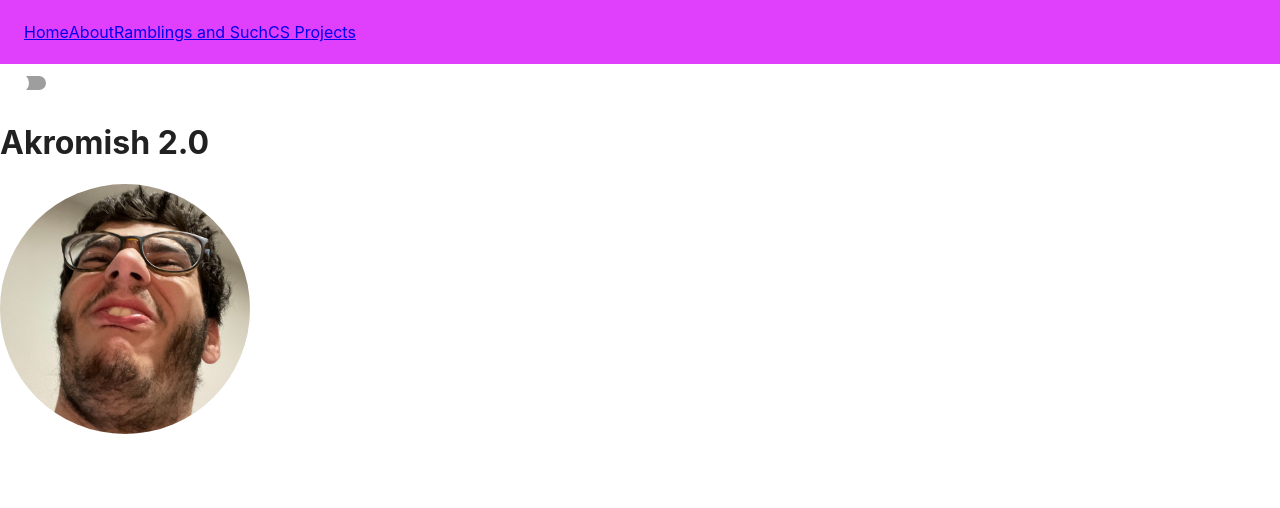
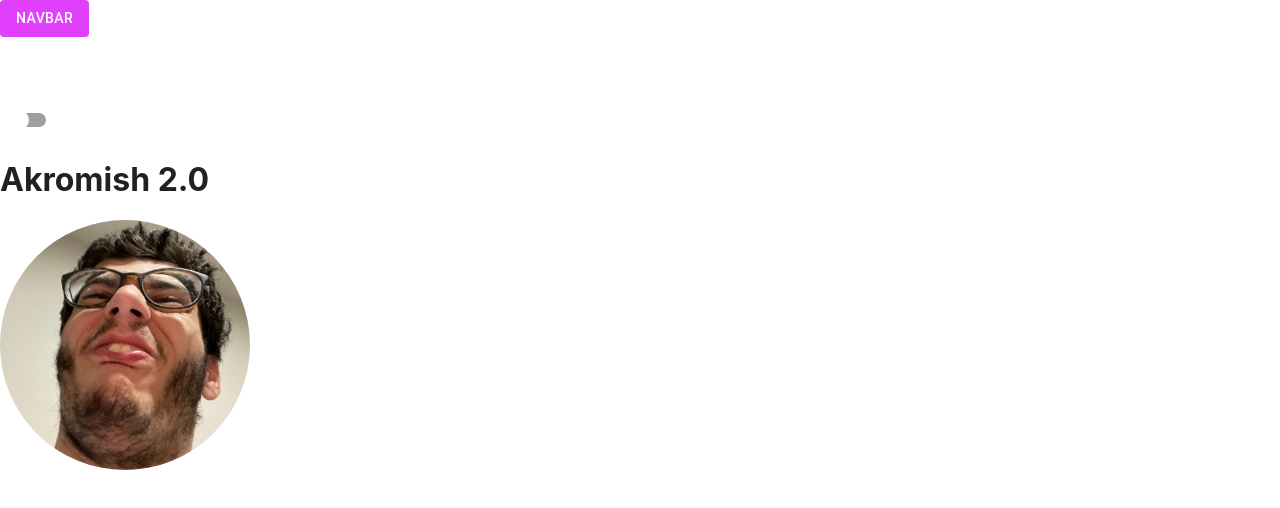
Before and after one commit to akromish/akromish_2.0, a React (Create React App) app: page / in a window 1280 px wide. Shown: the top 508 px of the page. Built offline with nearby package versions, Linux system fonts and the light colour scheme.

Commit message:
added temporary drawer instead of traditional navbar

```diff
--- a/package.json
+++ b/package.json
@@ -5,6 +5,7 @@
   "dependencies": {
     "@emotion/react": "^11.6.0",
     "@emotion/styled": "^11.6.0",
+    "@mui/icons-material": "^5.2.5",
     "@mui/material": "^5.1.1",
     "@testing-library/jest-dom": "^5.15.0",
     "@testing-library/react": "^11.2.7",
--- a/src/App.jsx
+++ b/src/App.jsx
@@ -9,7 +9,6 @@ import {
 import { BrowserRouter as Router, Routes, Route } from 'react-router-dom';
 import NavBar from './components/NavBar';
 import Home from './pages/Home';
-// import About from './pages/About';
 import RamblingsAndSuch from './pages/RamblingsAndSuch';
 import CSProjects from './pages/CSProjects';
 import About from './pages/About';
@@ -33,6 +32,7 @@ const App = function app() {
     shadows: Array(25).fill('none'),
   });
   const Offset = styled('div')(() => theme.mixins.toolbar);
+
   return (
     <ThemeProvider theme={theme}>
       <Paper style={{ height: '100vh' }}>
--- a/src/components/NavBar.jsx
+++ b/src/components/NavBar.jsx
@@ -1,24 +1,67 @@
-import { AppBar, Toolbar } from '@mui/material';
-import { Link } from 'react-router-dom';
+import {
+  Button, Drawer, Link, List, ListItem,
+} from '@mui/material';
 import React from 'react';
 
 export default function NavBar() {
+  const [drawerState, setDrawerState] = React.useState(false);
+
+  const toggleDrawer = (open) => (event) => {
+    if (event.type === 'keydown' && (event.key === 'Tab' || event.key === 'Shift')) {
+      setDrawerState(open);
+    }
+    setDrawerState(open);
+  };
+
+  const list = () => (
+    <div
+      role="presentation"
+      onClick={toggleDrawer(false)}
+    >
+      <List>
+        <ListItem
+          button
+          component={Link}
+          to="/"
+        >
+          Home
+        </ListItem>
+        <ListItem
+          button
+          component={Link}
+          to="/about"
+        >
+          About
+        </ListItem>
+      </List>
+    </div>
+  );
+
   return (
-    <AppBar>
-      <Toolbar>
-        <Link to="/">Home</Link>
-        <Link to="/about">About</Link>
-        <Link to="/ramblings-and-such">Ramblings and Such</Link>
-        <Link to="/cs-projects">CS Projects</Link>
-      </Toolbar>
-    </AppBar>
+    <div>
+      <Button
+        onClick={toggleDrawer(true)}
+        variant="contained"
+      >
+        Navbar
+      </Button>
 
-  // <Drawer
-  //     anchor='left'
-  //     open=false
-  //     onClose={toggleDrawer(anchor, false)}
-  // >
-  //     {list(anchor)}
-  // </Drawer>
+      <Drawer
+        anchor="left"
+        open={drawerState}
+        onClose={toggleDrawer(false)}
+      >
+        {list()}
+      </Drawer>
+    </div>
   );
 }
+
+// <AppBar>
+//   <Toolbar>
+//     <Link to="/">Home</Link>
+//     <Link to="/about">About</Link>
+//     <Link to="/ramblings-and-such">Ramblings & Such</Link>
+//     <Link to="/cs-projects">CS Projects</Link>
+//   </Toolbar>
+// </AppBar>
```
Also changed, not shown: 1 other file (tests, documents, lock files or other folders).
